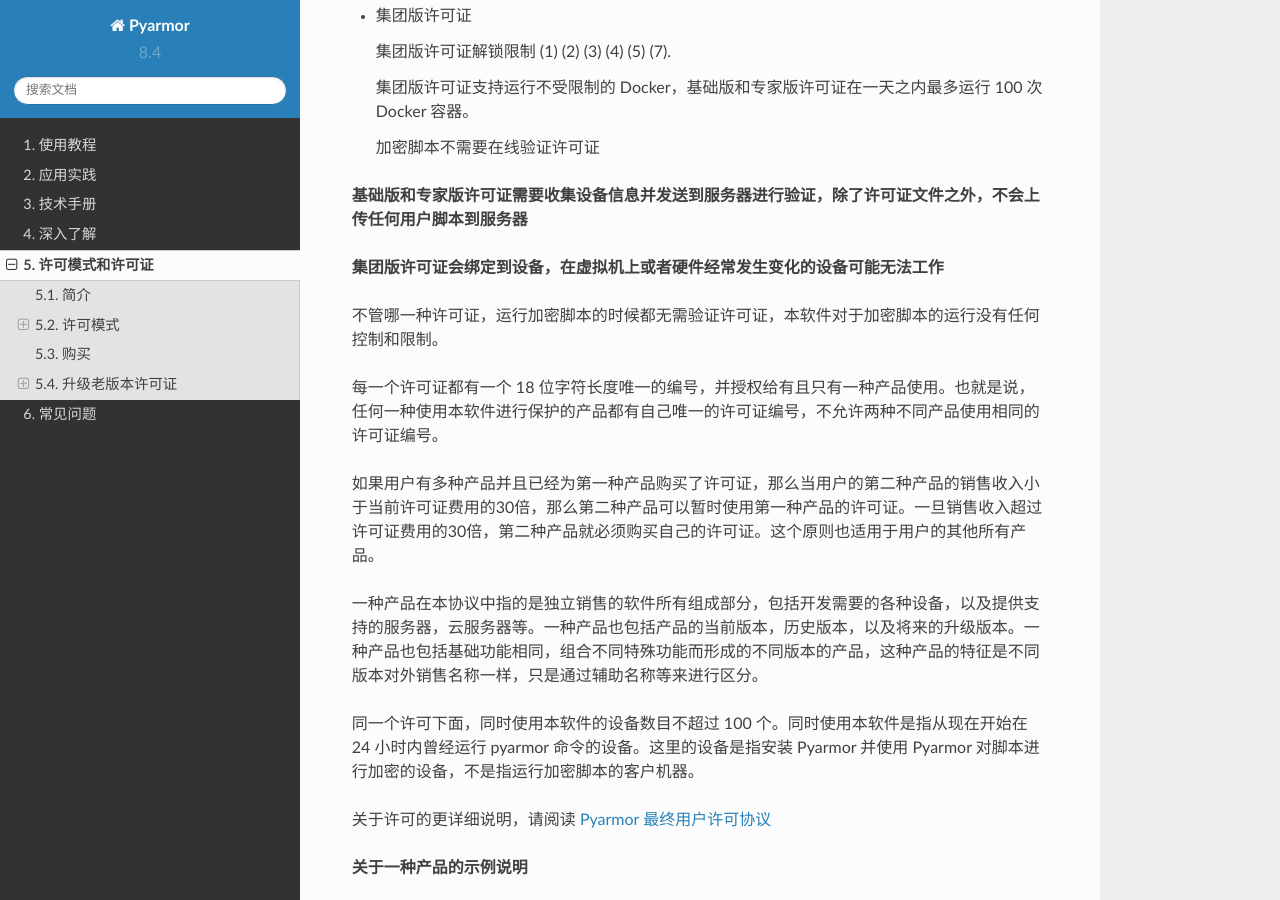
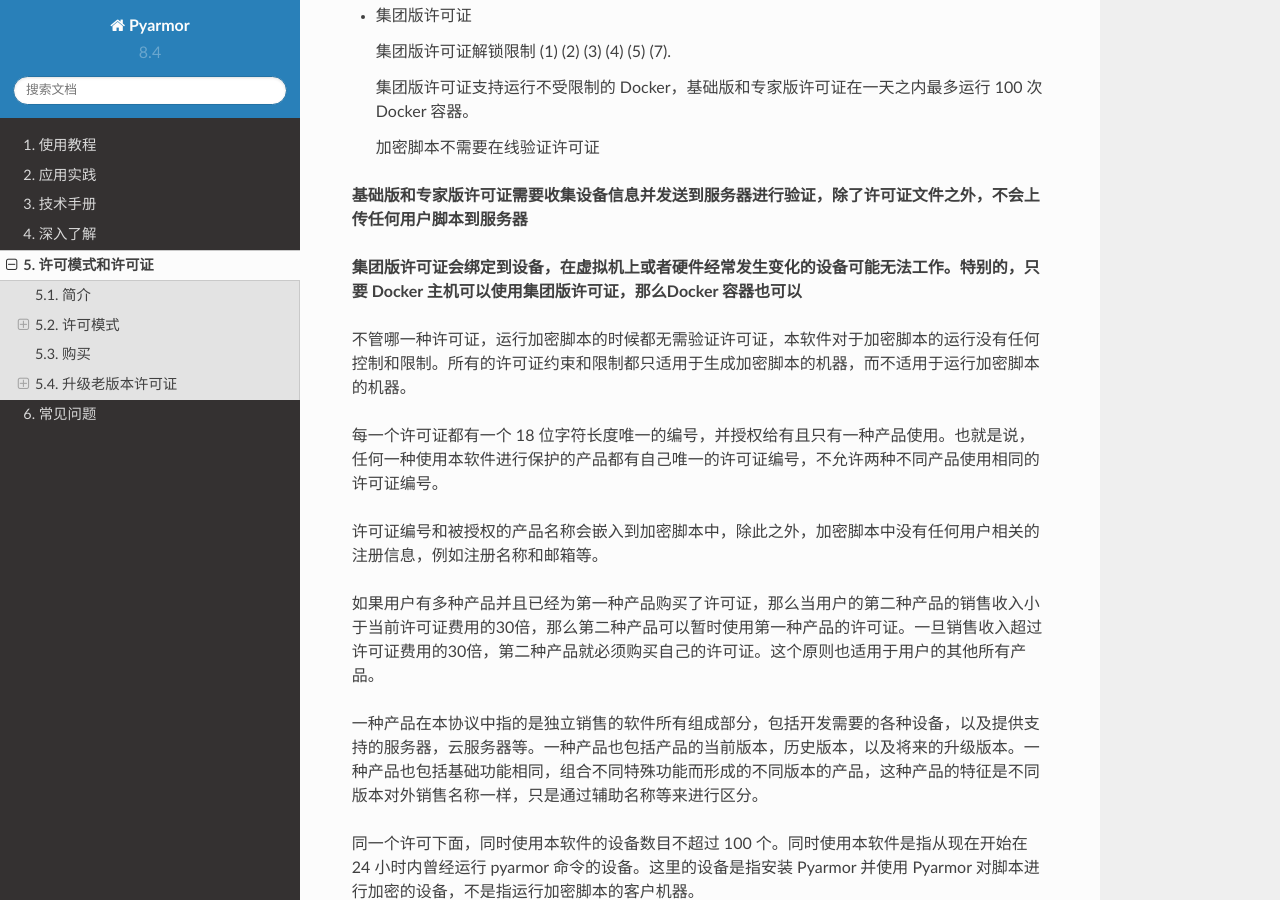
Before and after one commit to dashingsoft/pyarmor-docs-zh, a Sphinx documentation site: the page built from docs/licenses.rst, in a window 1280 px wide and 900 px high, scrolled down 1182 px. Built offline with Sphinx 7.4.7 and the Read the Docs theme 2.0.0, drawn with Linux system fonts in a browser that asks for light colours.

Commit message:
Refine license to make it clear

```diff
--- a/docs/licenses.rst
+++ b/docs/licenses.rst
@@ -55,11 +55,13 @@
 
 **基础版和专家版许可证需要收集设备信息并发送到服务器进行验证，除了许可证文件之外，不会上传任何用户脚本到服务器**
 
-**集团版许可证会绑定到设备，在虚拟机上或者硬件经常发生变化的设备可能无法工作**
+**集团版许可证会绑定到设备，在虚拟机上或者硬件经常发生变化的设备可能无法工作。特别的，只要 Docker 主机可以使用集团版许可证，那么Docker 容器也可以**
 
-不管哪一种许可证，运行加密脚本的时候都无需验证许可证，本软件对于加密脚本的运行没有任何控制和限制。
+不管哪一种许可证，运行加密脚本的时候都无需验证许可证，本软件对于加密脚本的运行没有任何控制和限制。所有的许可证约束和限制都只适用于生成加密脚本的机器，而不适用于运行加密脚本的机器。
 
 每一个许可证都有一个 18 位字符长度唯一的编号，并授权给有且只有一种产品使用。也就是说，任何一种使用本软件进行保护的产品都有自己唯一的许可证编号，不允许两种不同产品使用相同的许可证编号。
+
+许可证编号和被授权的产品名称会嵌入到加密脚本中，除此之外，加密脚本中没有任何用户相关的注册信息，例如注册名称和邮箱等。
 
 如果用户有多种产品并且已经为第一种产品购买了许可证，那么当用户的第二种产品的销售收入小于当前许可证费用的30倍，那么第二种产品可以暂时使用第一种产品的许可证。一旦销售收入超过许可证费用的30倍，第二种产品就必须购买自己的许可证。这个原则也适用于用户的其他所有产品。
 
```
